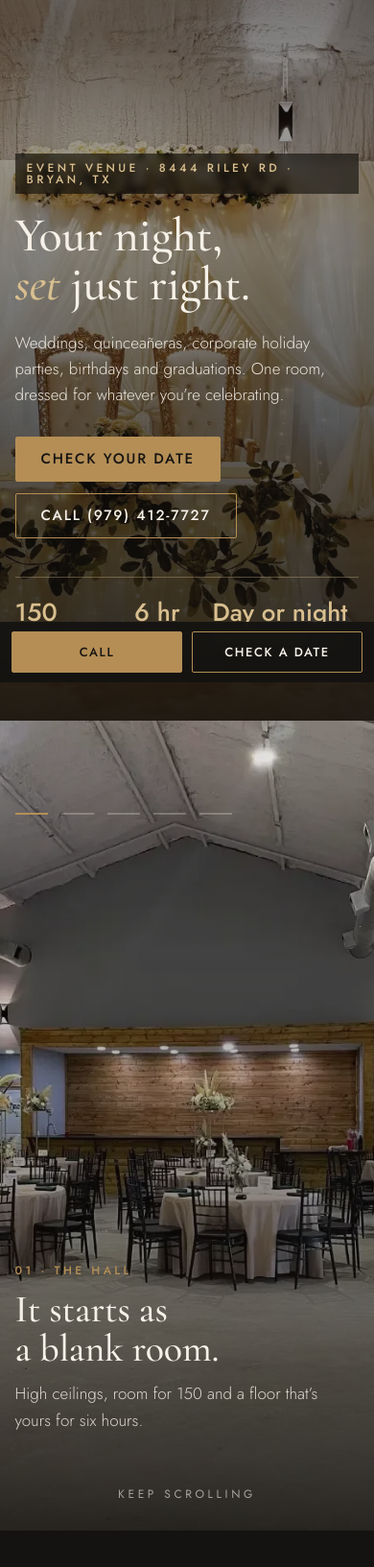
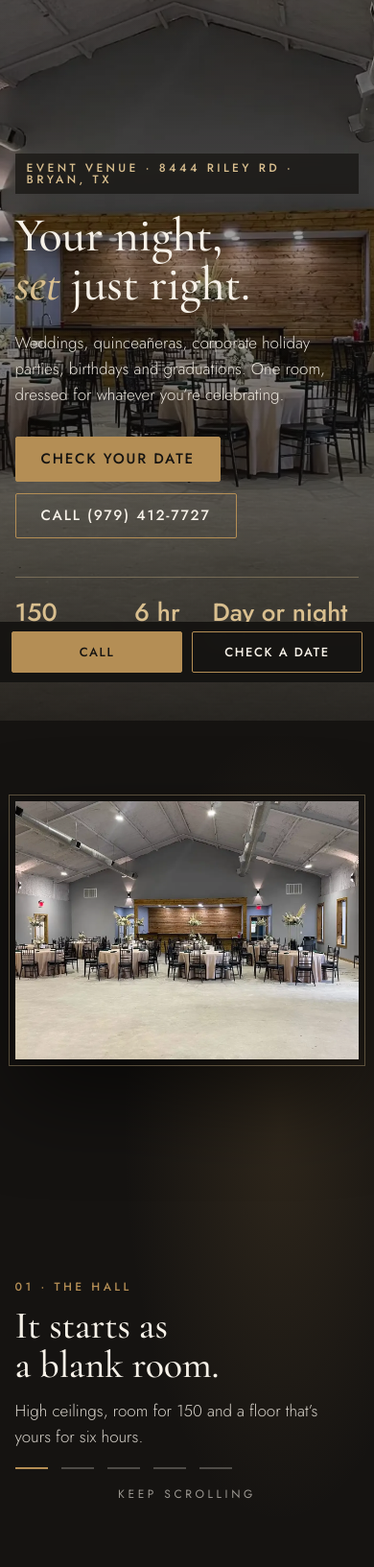
Before and after one commit to ryanl-webstudio/ryanl-webstudio.github.io, a plain HTML site: page regina-ranch-venue/index.html in a window 390 px wide. Shown: the part 133-1766 px from the top of the page at 96% size. Drawn offline with nearby package versions, Linux system fonts and the light colour scheme.

Commit message:
Regina: sharp 2048px hall photo for hero, framed story photos shown at native size
Co-Authored-By: Claude Opus 5.5 <noreply@anthropic.com>
Claude-Session: https://claude.ai/code/session_01WMoFhnecj5Z4q4YNUcXvHs

```diff
--- a/regina-ranch-venue/index.html
+++ b/regina-ranch-venue/index.html
@@ -47,7 +47,7 @@ nav.top .links a.btn{opacity:1;padding:11px 18px;font-size:13px}
 /* hero */
 .hero{position:relative;min-height:100svh;display:flex;align-items:flex-end;color:var(--ivory);overflow:hidden;background:var(--ink)}
 .hero .bg{position:absolute;inset:0}
-.hero .bg img{width:100%;height:100%;object-fit:cover;object-position:50% 40%;transform:scale(1.08);animation:slow 18s ease-out forwards}
+.hero .bg img{width:100%;height:100%;object-fit:cover;object-position:50% 55%;transform:scale(1.08);animation:slow 18s ease-out forwards}
 @keyframes slow{to{transform:scale(1)}}
 .hero:after{content:"";position:absolute;inset:0;background:linear-gradient(180deg,rgba(15,13,11,.55) 0%,rgba(15,13,11,.3) 30%,rgba(15,13,11,.88) 100%)}
 .hero .copy{position:relative;z-index:2;padding:0 0 clamp(56px,9vh,110px)}
@@ -63,20 +63,21 @@ nav.top .links a.btn{opacity:1;padding:11px 18px;font-size:13px}
 .story .stick{position:sticky;top:0;height:100svh;overflow:hidden;color:var(--ivory)}
 .story .frame{position:absolute;inset:0;opacity:0;transition:opacity 1s ease}
 .story .frame.on{opacity:1}
-.story .frame img{width:100%;height:100%;object-fit:cover;transform:scale(1.06);transition:transform 6s ease}
-.story .frame.on img{transform:scale(1)}
-.story .shade{position:absolute;inset:0;background:linear-gradient(90deg,rgba(15,13,11,.82) 0%,rgba(15,13,11,.35) 48%,rgba(15,13,11,.05) 100%)}
-.story .cap{position:absolute;left:max(4vw,calc((100vw - 1180px)/2));bottom:16vh;max-width:min(560px,86vw)}
+.story .frame img{position:absolute;right:max(4vw,calc((100vw - 1180px)/2));top:50%;height:min(76vh,720px);width:auto;aspect-ratio:4/5;object-fit:cover;transform:translateY(-50%) scale(1.03);transition:transform 6s ease;box-shadow:0 40px 90px rgba(0,0,0,.55);outline:1px solid rgba(217,191,143,.35);outline-offset:12px}
+.story .frame.on img{transform:translateY(-50%) scale(1)}
+.story .shade{display:none}
+.story .stick{background:radial-gradient(60% 70% at 75% 50%,rgba(180,142,85,.16),transparent 70%),var(--ink)}
+.story .cap{position:absolute;left:max(4vw,calc((100vw - 1180px)/2));top:50%;transform:translateY(-50%);max-width:min(480px,86vw)}
 .story .cap .eyebrow{display:block;margin-bottom:14px}
 .story .line{font-size:clamp(40px,6vw,88px)}
 .story .line span{display:block;opacity:0;transform:translateY(24px);transition:opacity .7s,transform .7s}
 .story .frame.on .line span{opacity:1;transform:none;transition-delay:.25s}
 .story .sub{margin-top:14px;font-weight:300;font-size:17px;opacity:0;transition:opacity .7s .45s}
 .story .frame.on .sub{opacity:.85}
-.story .steps{position:absolute;right:max(4vw,calc((100vw - 1180px)/2));top:50%;transform:translateY(-50%);display:flex;flex-direction:column;gap:14px;z-index:3}
-.story .steps i{display:block;width:2px;height:42px;background:rgba(246,241,232,.25);position:relative;overflow:hidden}
-.story .steps i b{position:absolute;inset:0;background:var(--gold);transform:scaleY(0);transform-origin:top;transition:transform .4s}
-.story .steps i.on b{transform:scaleY(1)}
+.story .steps{position:absolute;left:max(4vw,calc((100vw - 1180px)/2));top:calc(50% + 190px);flex-direction:row!important;display:flex;flex-direction:column;gap:14px;z-index:3}
+.story .steps i{display:block;width:42px;height:2px;background:rgba(246,241,232,.25);position:relative;overflow:hidden}
+.story .steps i b{position:absolute;inset:0;background:var(--gold);transform:scaleX(0);transform-origin:left;transition:transform .4s}
+.story .steps i.on b{transform:scaleX(1)}
 .story .hint{position:absolute;left:50%;bottom:28px;transform:translateX(-50%);font-size:12px;letter-spacing:.3em;text-transform:uppercase;opacity:.6;z-index:3}
 /* events */
 section{padding:clamp(80px,11vw,140px) 0}
@@ -148,12 +149,10 @@ footer .wrap{display:flex;flex-wrap:wrap;justify-content:space-between;gap:10px
  .ev,.pgrid,.visit .vg{grid-template-columns:1fr}
  .ev .ph{aspect-ratio:4/4.4}
  .story{height:460vh}
- .story .shade{background:linear-gradient(0deg,rgba(15,13,11,.88) 0%,rgba(15,13,11,.3) 55%,rgba(15,13,11,.1) 100%)}
- .story .cap{bottom:12vh}
- .story .steps{top:auto;bottom:auto;top:96px;transform:none;flex-direction:row;right:auto;left:4vw}
- .story .steps i{width:34px;height:2px}
- .story .steps i b{transform:scaleX(0);transform-origin:left}
- .story .steps i.on b{transform:scaleX(1)}
+ .story .frame img{left:4vw;right:4vw;top:84px;height:auto;width:92vw;max-height:52vh;aspect-ratio:auto;transform:none!important;outline-offset:6px}
+ .story .cap{top:auto;bottom:calc(84px + env(safe-area-inset-bottom));transform:none}
+ .story .steps{top:auto;bottom:calc(64px + env(safe-area-inset-bottom))}
+ .story .steps i{width:34px}
  .pkg ul{grid-template-columns:1fr}
  .callbar{display:flex;position:fixed;left:0;right:0;bottom:0;z-index:55;gap:10px;padding:10px 12px calc(10px + env(safe-area-inset-bottom));background:rgba(21,19,17,.95);backdrop-filter:blur(8px)}
  .callbar a{flex:1;padding:14px 10px;font-size:13px}
@@ -179,7 +178,7 @@ footer .wrap{display:flex;flex-wrap:wrap;justify-content:space-between;gap:10px
 </div></nav>
 
 <header class="hero" id="top">
-<div class="bg"><img src="img/sweetheart.webp" alt="A sweetheart table with two gold chairs under ivory draping and white florals at Regina Ranch" width="1041" height="1300" fetchpriority="high"></div>
+<div class="bg"><img src="img/hall-stage.webp" alt="The Regina Ranch hall set for an event: round tables in blush linens, black chairs and pampas centerpieces in front of the wood-paneled stage" width="1800" height="1350" fetchpriority="high"></div>
 <div class="wrap copy">
 <span class="eyebrow">Event venue · 8444 Riley Rd · Bryan, TX</span>
 <h1 class="serif">Your night, <em>set</em> just right.</h1>
@@ -284,7 +283,7 @@ footer .wrap{display:flex;flex-wrap:wrap;justify-content:space-between;gap:10px
 
 <section class="visit" id="visit">
 <div class="wrap vg">
-<img src="img/hall-wide.webp" alt="Inside the Regina Ranch event hall" width="1300" height="975" loading="lazy">
+<img src="img/hall-stage.webp" alt="Inside the Regina Ranch event hall" width="1800" height="1350" loading="lazy">
 <div>
 <span class="eyebrow">Come see the room</span>
 <h2 class="serif h2">Tours by appointment.</h2>
```
Also changed, not shown: regina-ranch-venue/img/hall-stage.webp (added).
